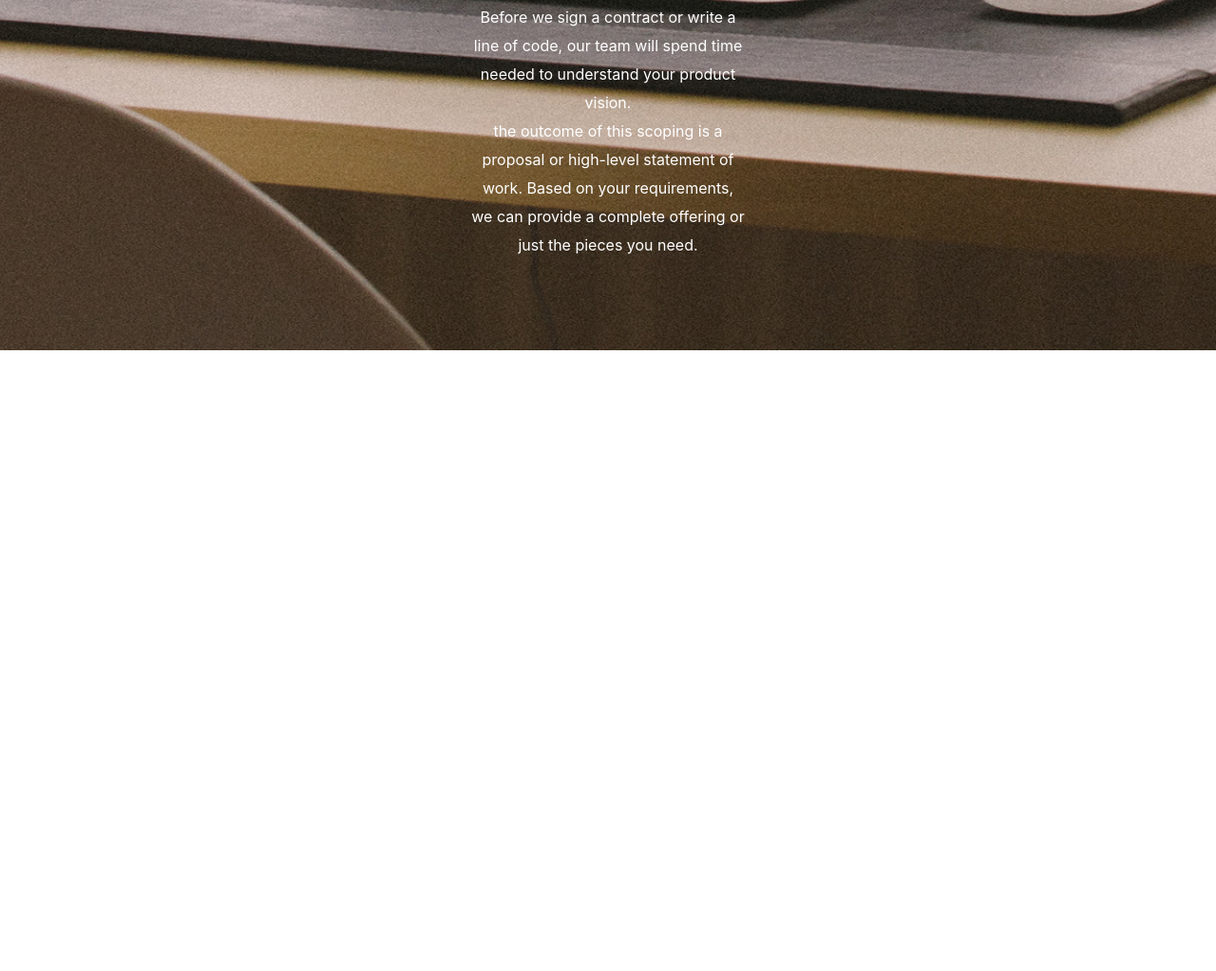
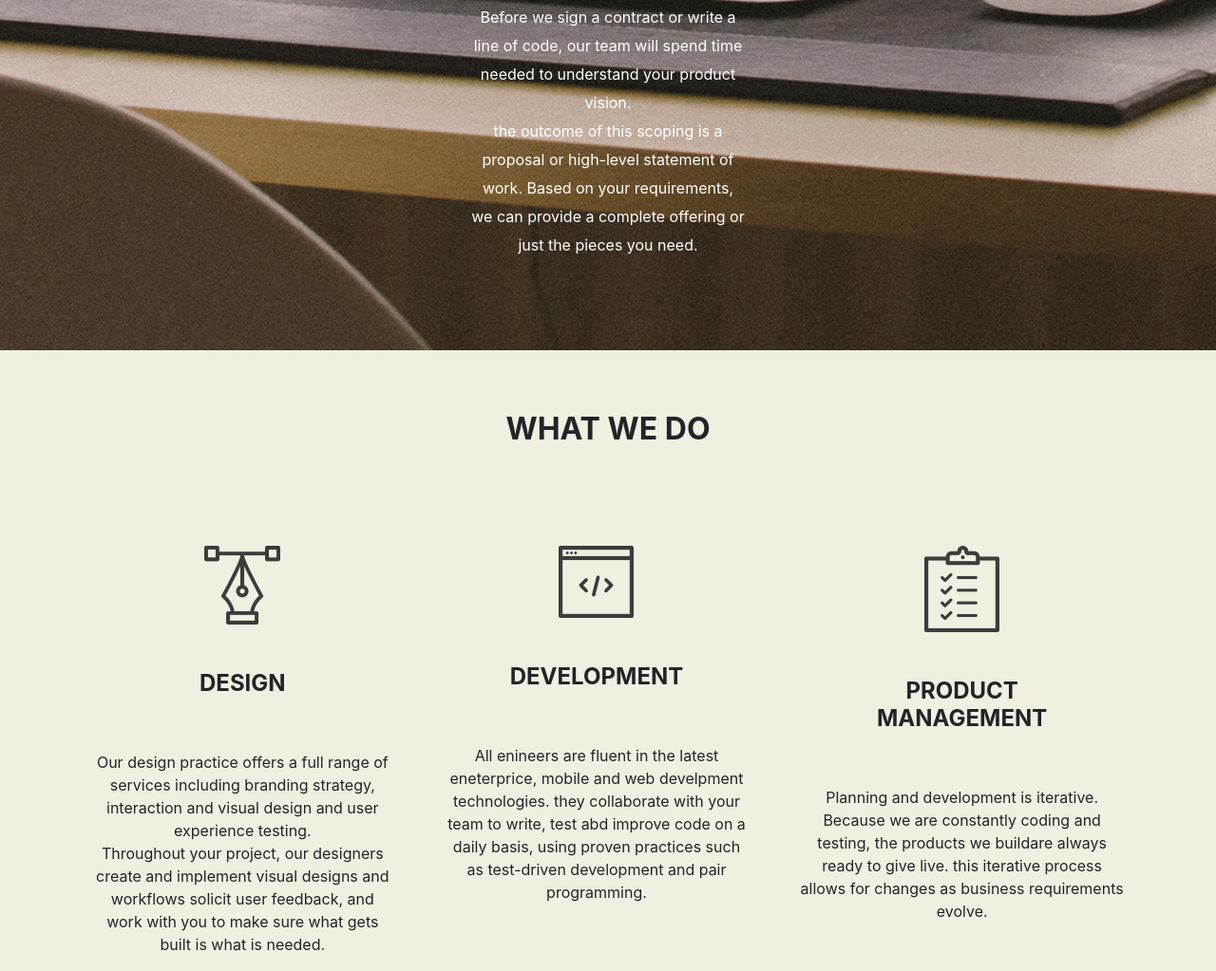
Before and after one commit to jmugure95/delani, a plain HTML site: page index.html in a window 1280 px wide. Shown: the part 2049-3072 px from the top of the page at 95% size. Before the commit the page ends 2418 px from the top, so only its background shows below. Drawn offline with nearby package versions, Linux system fonts and the light colour scheme.

Commit message:
activities section complete

```diff
--- a/index.html
+++ b/index.html
@@ -48,7 +48,36 @@
 </div>
 <!-- end services -->
 
-
+<!-- activities -->
+<div class="activities">
+	<div class="container-text-center">
+	<h2><strong>WHAT WE DO</strong></h2>
+		<div class="row">
+			<div class="col-lg-4 col-md-4">
+			<div class="design">
+			 <img src="assets/services_icons/design_icon.png">
+			<h4>DESIGN</h4>
+			    <P>Our design practice offers a full range of services including branding strategy, interaction and visual design and user experience testing.<br/ > Throughout your project, our designers create and implement visual designs and workflows solicit user feedback, and work with you to make sure what gets built is what is needed.</P>
+			    </div>
+			</div>
+			<div class="col-lg-4 col-md-4">
+			<div class="development">
+			 <img src="assets/services_icons/dev_icon.png">
+			<h4>DEVELOPMENT</h4>
+			<P>All enineers are fluent in the latest eneterprice, mobile and web develpment technologies. they collaborate with your team to write, test abd improve code on a daily basis, using proven practices such as test-driven development and pair programming.</P>
+				</div>
+			</div>
+			<div class="col-lg-4 col-md-4">
+			<div class="product">
+			    <img src="assets/services_icons/product_icon.png">
+			    <h4>PRODUCT MANAGEMENT </h4>
+				<p>Planning and development is iterative. Because we are constantly coding and testing, the products we buildare always ready to give live. this iterative process allows for changes as business requirements evolve.</p>
+</div>
+			</div>
+		</div>
+	</div>
+</div>
+<!-- end activities -->
 
 
 
--- a/style.css
+++ b/style.css
@@ -76,3 +76,45 @@
 	padding-left: 30em;
 }
 /*end services*/
+
+
+/*activities*/
+.activities{
+	background-color: #EFF0E0;
+	padding-right: 6em;
+	padding-left: 6em;
+}
+
+.activities h4{
+	font-weight: bold;
+	text-align: center;
+	padding: 2em;
+}
+
+.activities h2{
+	padding-top: 2em;
+	padding-bottom: 3em;
+	text-align: center;
+}
+
+.activities p{
+
+	text-align: center;
+}
+.design{
+	padding-right: 1.5em;
+
+}
+.development{
+	padding-right: 1.5em;
+
+}
+
+
+.activities img{
+  display: block;
+  margin-left: auto;
+  margin-right: auto;
+
+}
+/*end activities*/
```
